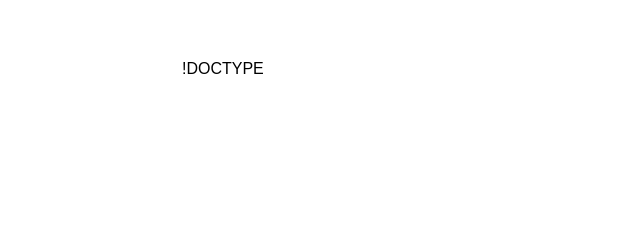
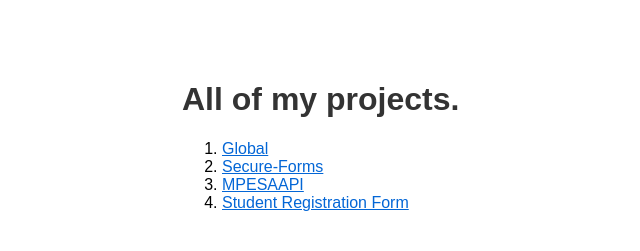
Before and after one commit to GJW-9/GJW-9.github.io, a plain HTML site: page projects.html in a window 1280 px wide. Shown: the whole page, without its empty margins (58-698 px from the left). Drawn offline with Linux system fonts and the light colour scheme.

Commit message:
Initial Commit

```diff
--- a/projects.html
+++ b/projects.html
@@ -1,8 +1,6 @@
-!DOCTYPE <html>
+<!DOCTYPE html>
 <html lang="en">
 <head>
-     <meta charset="UTF-8">
-     <meta name="viewport" content="width=device-width, initial-scale=1.0">
      <title>Github Projects.</title>
      <style>
          body { font-family: Arial, sans-serif; max-width: 800px; margin: 40px auto; padding: 20px; }
@@ -11,10 +9,12 @@
      </style>
 </head>
 <body>
-     <ul>
-
-      </ul>
+     <h1>All of my projects.</h1>
+     <ol>
+          <li> <a href="https://github.com/GJW-9/Global.git">Global</a></li>
+          <li> <a href="https://github.com/GJW-9/Secure-Forms.git">Secure-Forms</a></li>
+          <li> <a href="https://github.com/GJW-9/MPESAAPI.git">MPESAAPI</a></li>
+          <li> <a href="https://github.com/GJW-9/STUDENTREGISFORM.git">Student Registration Form</a></li>
+      </ol>
 </body>
-
-     </html>
 </html>
```
Also changed, not shown: index.html (+3 -5 lines).
